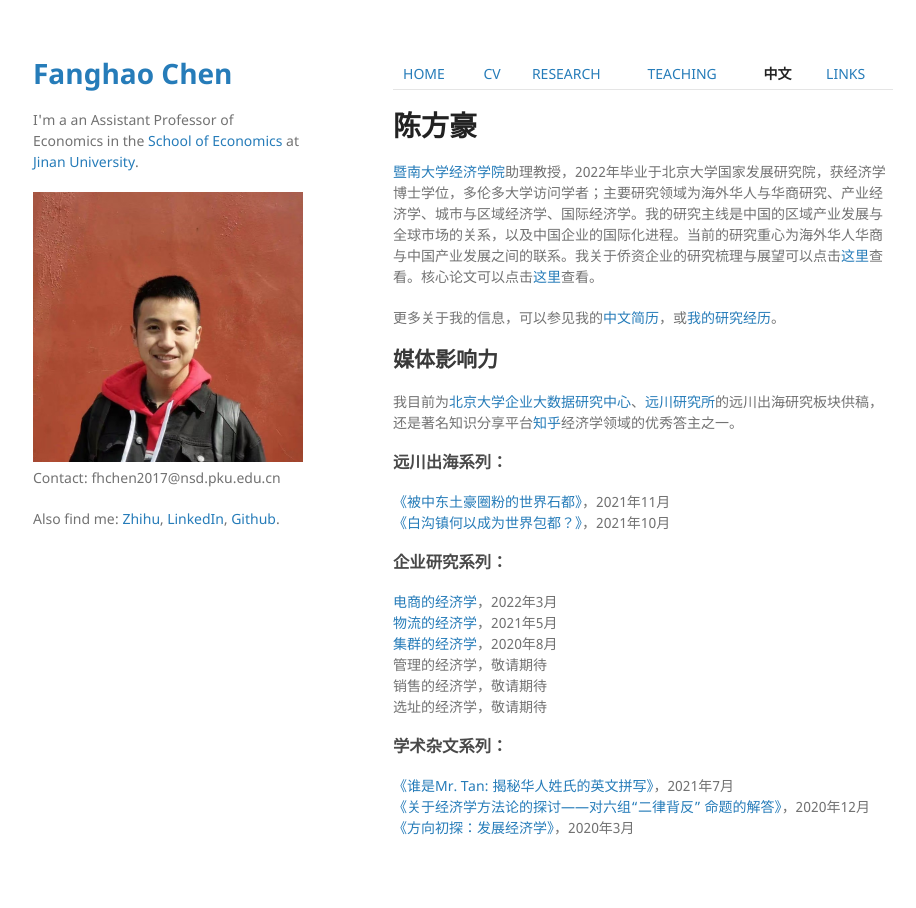
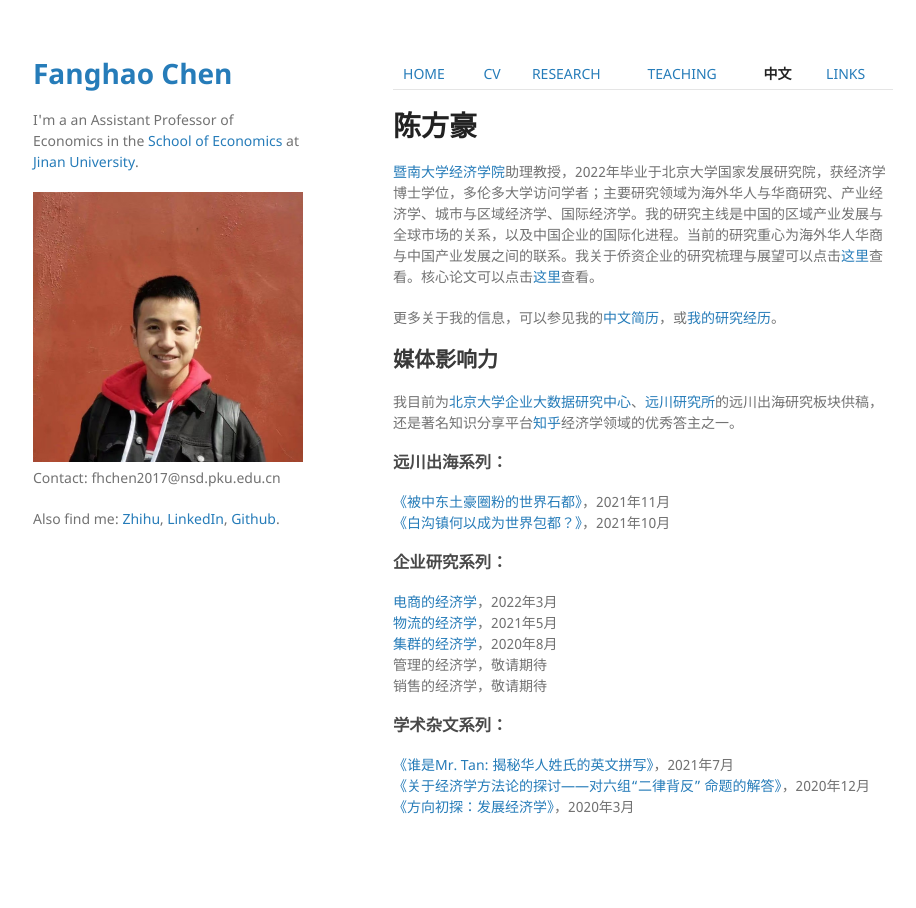
Before and after one commit to FanghaoChen/homepage, a Jekyll site: the page built from chinesepage.md, in a window 1280 px wide. Shown: the whole page, without its empty margins (177-1093 px from the left). Built offline with Jekyll 4.4.1, drawn with Linux system fonts in a browser that asks for light colours; our own code applies the rules of GitHub Pages for plain Markdown files.

Commit message:
Update chinesepage.md

```diff
--- a/chinesepage.md
+++ b/chinesepage.md
@@ -20,7 +20,6 @@
 [集群的经济学](https://zhuanlan.zhihu.com/p/108385509)，2020年8月 <br/>
 管理的经济学，敬请期待 <br/>
 销售的经济学，敬请期待 <br/>
-选址的经济学，敬请期待 <br/>
 
 ### 学术杂文系列：<br/>
 [《谁是Mr. Tan: 揭秘华人姓氏的英文拼写》](https://mp.weixin.qq.com/s?__biz=MzI4MzQwMDI4Ng==&mid=2247488665&idx=1&sn=463c83013d0ea95f7c9fa55d84196640&chksm=eb8a15a8dcfd9cbecf8e827b6d0a6230363816725f4412aed1707989b672e3a80e7aeb394328&mpshare=1&scene=24&srcid=0730Dc0tK2sZMsyexzLto33b&sharer_sharetime=1627663884197&sharer_shareid=009d752390d3ca9d149b0d31038375f0#rd)，2021年7月 <br/>
```
